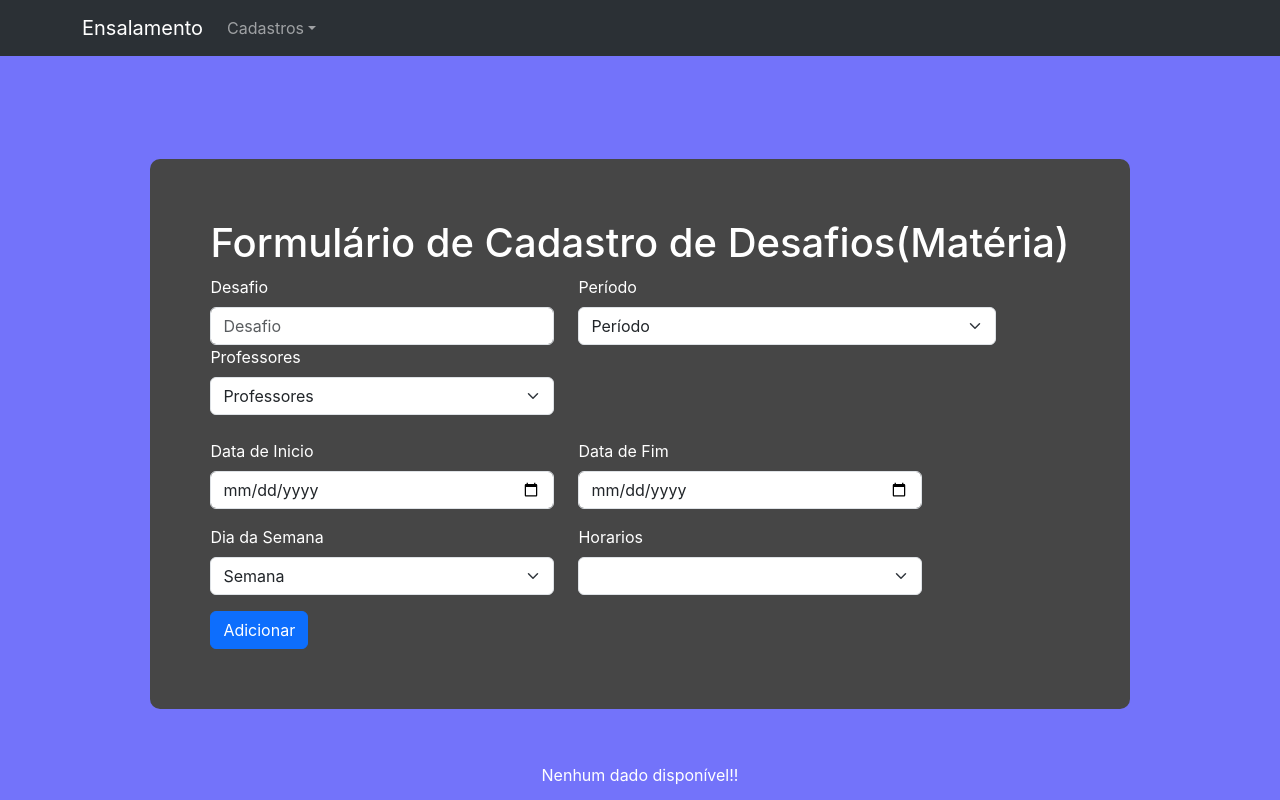
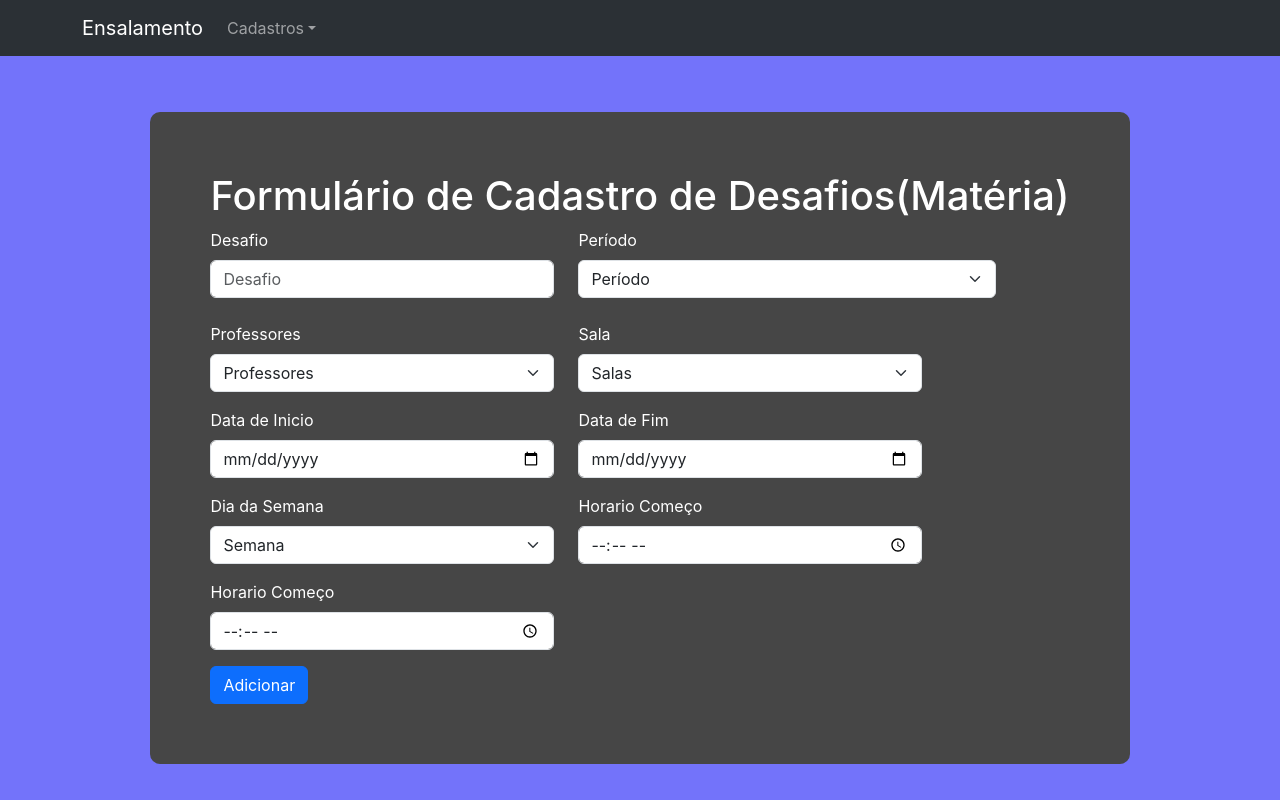
Before and after one commit to SammLopes/trabalho-individual, a React (Create React App) app: page /desafio in a window 1280 px wide. Shown: the top 800 px of the page. Built offline with nearby package versions, Linux system fonts and the light colour scheme.

Commit message:
Terminando o form desafio e alterando os campos relacionais

```diff
--- a/src/assets/css/tableGeral.css
+++ b/src/assets/css/tableGeral.css
@@ -38,4 +38,5 @@
 
 .info{
     color: white;
+    margin-top: 40px;
 }
--- a/src/components/forms/formDesafio.js
+++ b/src/components/forms/formDesafio.js
@@ -8,7 +8,7 @@ import Stack from 'react-bootstrap/Stack';
 
 const   FormularioDesafio = () => {
   const formRef = useRef(null);
-
+  const diasDaSemana = ['Segunda-feira', 'Terça-feira', 'Quarta-feira', 'Quinta-feira', 'Sexta-feira'];
   const [validated, setValidated] = useState(false);
   const [desafios, setDesafios] = useState([]);
   const [salas, setSalas] = useState([]);
@@ -21,7 +21,8 @@ const   FormularioDesafio = () => {
     dataInicio:"",
     dataFim:"",
     semana: "",
-    horario:"",
+    horarioStart:"",
+    horarioEnd:"",
     sala: ""
   });
   const [desafioEditado, setDesafioEditado] = useState(null);
@@ -30,6 +31,8 @@ const   FormularioDesafio = () => {
     const storageSalas = JSON.parse(localStorage.getItem('salas')) || [];
     const storageProfessores =JSON.parse(localStorage.getItem('professores')) || [];
     const getLocalStorage = JSON.parse(localStorage.getItem('periodos')) || [];
+    const storageDesafios = JSON.parse(localStorage.getItem('desafios')) || [];
+    setDesafios(storageDesafios);
     setSalas(storageSalas);
     setProfessores(storageProfessores);
     setPeriodos(getLocalStorage);
@@ -64,7 +67,8 @@ const   FormularioDesafio = () => {
           dataInicio:desafioEditar.dataInicio,
           dataFim:desafioEditar.dataFim,
           semana:desafioEditar.semana,
-          horario:desafioEditar.horario,
+          horarioStart:desafioEditar.horarioStart,
+          horarioEnd:desafioEditar.horarioEnd,
           sala: desafioEditar.sala
          });
          setEdit(true);
@@ -94,7 +98,8 @@ const   FormularioDesafio = () => {
         dataInicio:"",
         dataFim:"",
         semana: "",
-        horario:"",
+        horarioStart:"",
+        horarioEnd:"",
         sala: ""
       });
       setEdit(false);
@@ -114,7 +119,8 @@ const   FormularioDesafio = () => {
       dataInicio:"",
       dataFim:"",
       semana: "",
-      horario:"",
+      horarioStart:"",
+      horarioEnd:"",
       sala: ""
     });
     setEdit(false);
@@ -132,7 +138,8 @@ const   FormularioDesafio = () => {
       dataInicio:"",
       dataFim:"",
       semana: "",
-      horario:"",
+      horarioStart:"",
+      horarioEnd:"",
       sala: ""
     });
     setEdit(false);
@@ -167,8 +174,8 @@ const   FormularioDesafio = () => {
            onChange={(e) => setNovoDesafio({...novoDesafio, periodo:e.target.value})}
           >
           <option value="">Período</option>
-          {periodos.map((periodos) => (
-              <option key={periodos.id} value={periodos.numeroPeriodo}>
+          {periodos.map((periodos, index) => (
+              <option key={index} value={periodos.numeroPeriodo}>
                 {periodos.numeroPeriodo}
               </option>
             ))}
@@ -178,6 +185,8 @@ const   FormularioDesafio = () => {
             Escolha o Periodo.
           </Form.Control.Feedback>
         </Form.Group>
+      </Row>
+      <Row className="mb-3">
         <Form.Group as={Col} md="5" controlId="validationCustom03">
           <Form.Label>Professores</Form.Label>
           <Form.Select
@@ -185,9 +194,27 @@ const   FormularioDesafio = () => {
             onChange={(e) => {setNovoDesafio({...novoDesafio, professor:e.target.value})}}
             >
             <option value="">Professores</option>
-            {professores.map((professores) => (
-              <option key={professores.id} value={professores.nome}>
+            {professores.map((professores, index) => (
+              <option key={index} value={professores.nome}>
                 {professores.nome}
+              </option>
+            ))}
+        </Form.Select>
+          <Form.Control.Feedback>Muito bom!</Form.Control.Feedback>
+          <Form.Control.Feedback type="invalid">
+            Escolha o Periodo.
+          </Form.Control.Feedback>
+        </Form.Group>
+        <Form.Group as={Col} md="5" controlId="validationCustom03">
+          <Form.Label>Sala</Form.Label>
+          <Form.Select
+            value={novoDesafio.sala}
+            onChange={(e) => {setNovoDesafio({...novoDesafio, sala:e.target.value})}}
+            >
+            <option value="">Salas</option>
+            {salas.map((salas, index) => (
+              <option key={index} value={salas.numero}>
+                {salas.numero}
               </option>
             ))}
         </Form.Select>
@@ -231,9 +258,11 @@ const   FormularioDesafio = () => {
             onChange={(e) => {setNovoDesafio({...novoDesafio, semana:e.target.value})}}
             >
             <option value="">Semana</option>
-            <option value="Segunda">Matutino</option>
-            <option value="Terça">Vespertino</option>
-            <option value="Quarta">Noturno</option>
+           {diasDaSemana.map((dia, index) => (
+              <option key={index} value={dia}>
+                {dia}
+              </option>
+           ))}
         </Form.Select>
         <Form.Control.Feedback>Muito bom!</Form.Control.Feedback>
           <Form.Control.Feedback type="invalid">
@@ -241,17 +270,27 @@ const   FormularioDesafio = () => {
           </Form.Control.Feedback>
         </Form.Group>
         <Form.Group as={Col} md="5" controlId="validationCustom03">
-          <Form.Label>Horarios</Form.Label>
-            <Form.Select
+          <Form.Label>Horario Começo</Form.Label>
+            <Form.Control
             type="time"
-            value={novoDesafio.horario}
-            onChange={(e) => {setNovoDesafio({...novoDesafio, horario:e.target.value})}}
-            >
-        </Form.Select>
+            value={novoDesafio.horarioStart}
+            onChange={(e) => {setNovoDesafio({...novoDesafio, horarioStart:e.target.value})}}
+            />
+
         <Form.Control.Feedback>Muito bom!</Form.Control.Feedback>
           <Form.Control.Feedback type="invalid">
-            Selecione Hora.
+            Selecione as Horas.
           </Form.Control.Feedback>
+        </Form.Group>
+      </Row>
+      <Row className='mb-3'>
+        <Form.Group as={Col} md="5" controlId="validationCustom03">
+        <Form.Label>Horario Começo</Form.Label>
+        <Form.Control
+              type="time"
+              value={novoDesafio.horarioEnd}
+              onChange={(e) => {setNovoDesafio({...novoDesafio, horarioEnd:e.target.value})}}
+              />
         </Form.Group>
       </Row>
       {editando ? (
@@ -284,8 +323,8 @@ const   FormularioDesafio = () => {
     </div>
 
     <div >
-
-      { desafios.length > 0 ? (
+      {console.log(desafios)}
+      {desafios.length > 0 ? (
           <table className='tabelaGeral' >
             <thead>
               <tr>
@@ -295,7 +334,8 @@ const   FormularioDesafio = () => {
                 <th >Data de Inicio</th>
                 <th >Data de Fim</th>
                 <th >Dia Semana</th>
-                <th >Horario</th>
+                <th >Horario Inicio</th>
+                <th >Horario Fim</th>
                 <th >Sala</th>
                 <th >Ação</th>
               </tr>
@@ -309,7 +349,8 @@ const   FormularioDesafio = () => {
                   <td >{desafios.dataInicio}</td>
                   <td >{desafios.dataFim}</td>
                   <td >{desafios.semana}</td>
-                  <td >{desafios.horario}</td>
+                  <td >{desafios.horarioStart}</td>
+                  <td >{desafios.horarioEnd}</td>
                   <td >{desafios.sala}</td>
                   <td>
                     <Button  onClick={() => camposPreenchidos(index)}  variant="secondary">Editar</Button>
--- a/src/components/forms/formPeriodo.js
+++ b/src/components/forms/formPeriodo.js
@@ -208,8 +208,8 @@ const FormularioPeriodo = () => {
             onChange={(e) => {setNovoPeriodo({...novoPeriodo, cursoPeriodo:e.target.value})}}
             >
             <option value="">Cursos</option>
-            {cursos.map((cursos) => (
-              <option key={cursos.id} value={cursos.nome}>
+            {cursos.map((cursos, index) => (
+              <option key={index} value={cursos.nome}>
                 {cursos.nome}
               </option>
             ))}
--- a/src/pages/cadDesafio/cadDesafio.js
+++ b/src/pages/cadDesafio/cadDesafio.js
@@ -1,6 +1,8 @@
 import Navigation from "../../components/navbar";
 import Footer from "../../components/footer";
 import FormularioDesafios from "../../components/forms/formDesafio";
+import '../../assets/css/formGeral.css';
+import '../../assets/css/tableGeral.css';
 const CadastroDesafios = () => {
     return(
         <>
```
